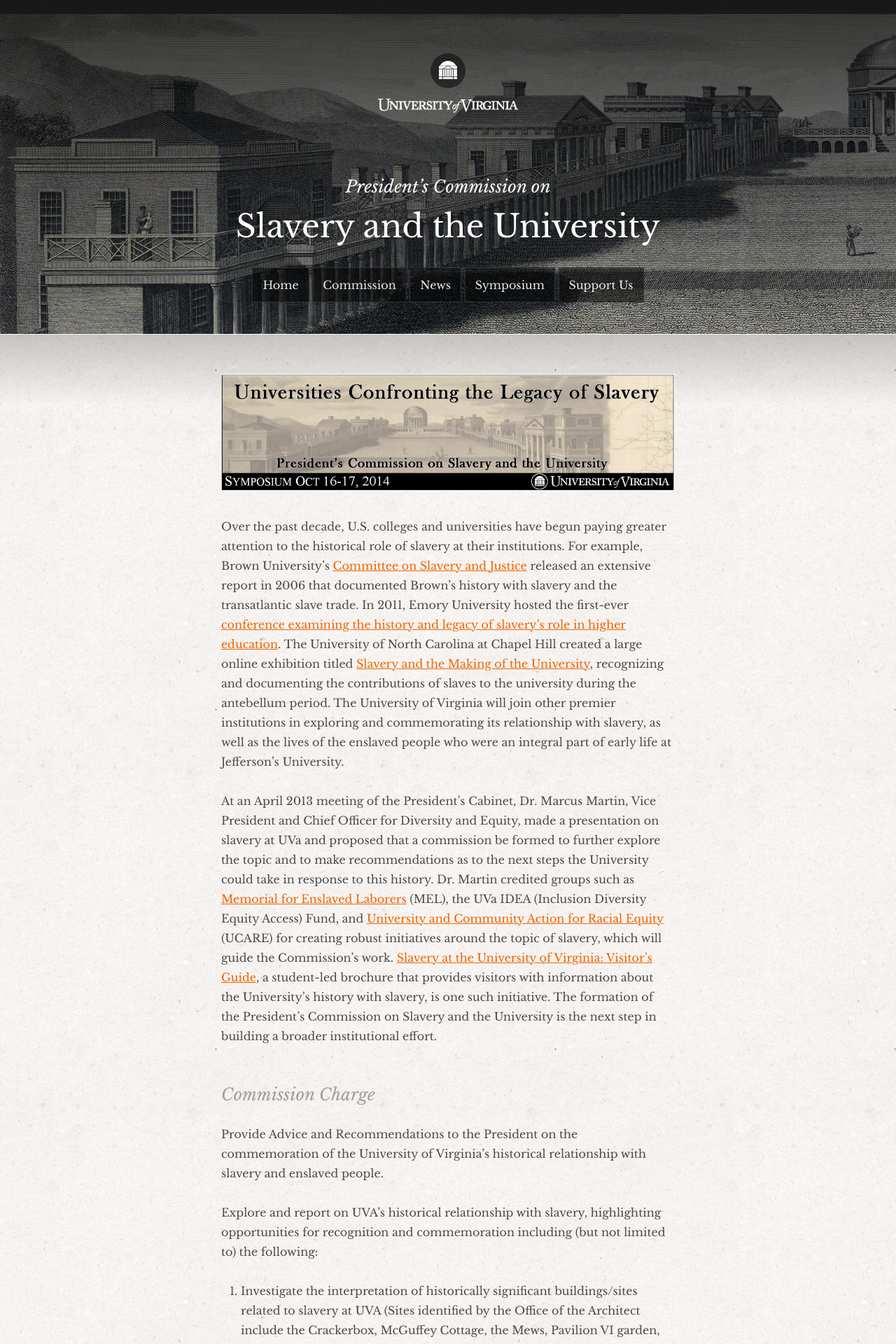
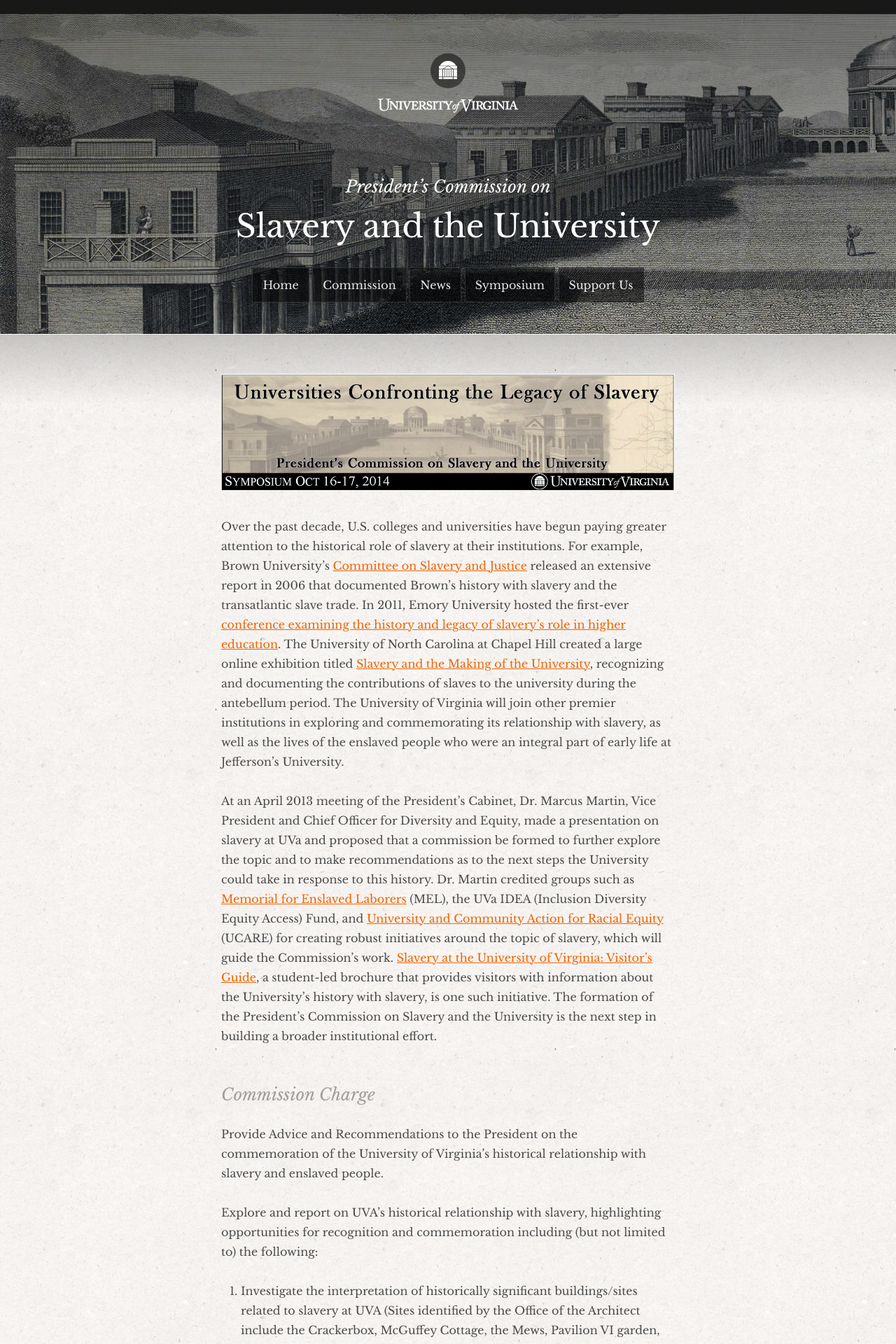
Before and after one commit to scholarslab/slavery, a Jekyll site: the page built from index.html, in a window 1280 px wide. Shown: the top 1920 px of the page at 70% size. Built offline with Jekyll 4.4.1, drawn with Linux system fonts in a browser that asks for light colours; some web fonts are replaced.

Commit message:
What a mess.
IE 9 doesn't do gradients without SVG, and that's been a hassle to figure out
how to get working. So I've opted to hand-code in the Microsoft filter for a
gradient. It's not radial, just darkens the top of the image.

Of course, to get this to work, you have to also redeclare the backgrond image
by itself. THEN, for all the other browsers, we'll do like we did before.

```diff
--- a/c/style.css
+++ b/c/style.css
@@ -717,12 +717,14 @@
   }
 
   header[role=banner] {
-    background-color: #333;
-    background: -webkit-gradient(linear, 50% 0%, 50% 100%, color-stop(0%, rgba(0, 0, 0, 0.75)), color-stop(100%, rgba(0, 0, 0, 0.25))) top left no-repeat, url('../i/tanner-engraving.jpg?1401723544') top left no-repeat;
-    background: -webkit-linear-gradient(top, rgba(0, 0, 0, 0.75), rgba(0, 0, 0, 0.25)) top left no-repeat, url('../i/tanner-engraving.jpg?1401723544') top left no-repeat;
-    background: -moz-linear-gradient(top, rgba(0, 0, 0, 0.75), rgba(0, 0, 0, 0.25)) top left no-repeat, url('../i/tanner-engraving.jpg?1401723544') top left no-repeat;
-    background: -o-linear-gradient(top, rgba(0, 0, 0, 0.75), rgba(0, 0, 0, 0.25)) top left no-repeat, url('../i/tanner-engraving.jpg?1401723544') top left no-repeat;
-    background: linear-gradient(top, rgba(0, 0, 0, 0.75), rgba(0, 0, 0, 0.25)) top left no-repeat, url('../i/tanner-engraving.jpg?1401723544') top left no-repeat;
+    -ms-filter: progid:DXImageTransform.Microsoft.gradient(startColorStr="#99000000", EndColorStr="#99000000");
+    filter: progid:DXImageTransform.Microsoft.gradient(startColorStr="#99000000", EndColorStr="#99000000");
+    background: url('../i/tanner-engraving.jpg?1401723544') top left no-repeat;
+    background: -webkit-gradient(linear, 50% 0%, 50% 100%, color-stop(0%, rgba(0, 0, 0, 0.5)), color-stop(100%, rgba(0, 0, 0, 0.25))) top left no-repeat, url('../i/tanner-engraving.jpg?1401723544') top left no-repeat;
+    background: -webkit-linear-gradient(top, rgba(0, 0, 0, 0.5), rgba(0, 0, 0, 0.25)) top left no-repeat, url('../i/tanner-engraving.jpg?1401723544') top left no-repeat;
+    background: -moz-linear-gradient(top, rgba(0, 0, 0, 0.5), rgba(0, 0, 0, 0.25)) top left no-repeat, url('../i/tanner-engraving.jpg?1401723544') top left no-repeat;
+    background: -o-linear-gradient(top, rgba(0, 0, 0, 0.5), rgba(0, 0, 0, 0.25)) top left no-repeat, url('../i/tanner-engraving.jpg?1401723544') top left no-repeat;
+    background: linear-gradient(top, rgba(0, 0, 0, 0.5), rgba(0, 0, 0, 0.25)) top left no-repeat, url('../i/tanner-engraving.jpg?1401723544') top left no-repeat;
     -webkit-background-size: cover;
     -moz-background-size: cover;
     -o-background-size: cover;
```
Also changed, not shown: _sass/media/_screen.scss (+8 -2 lines).
